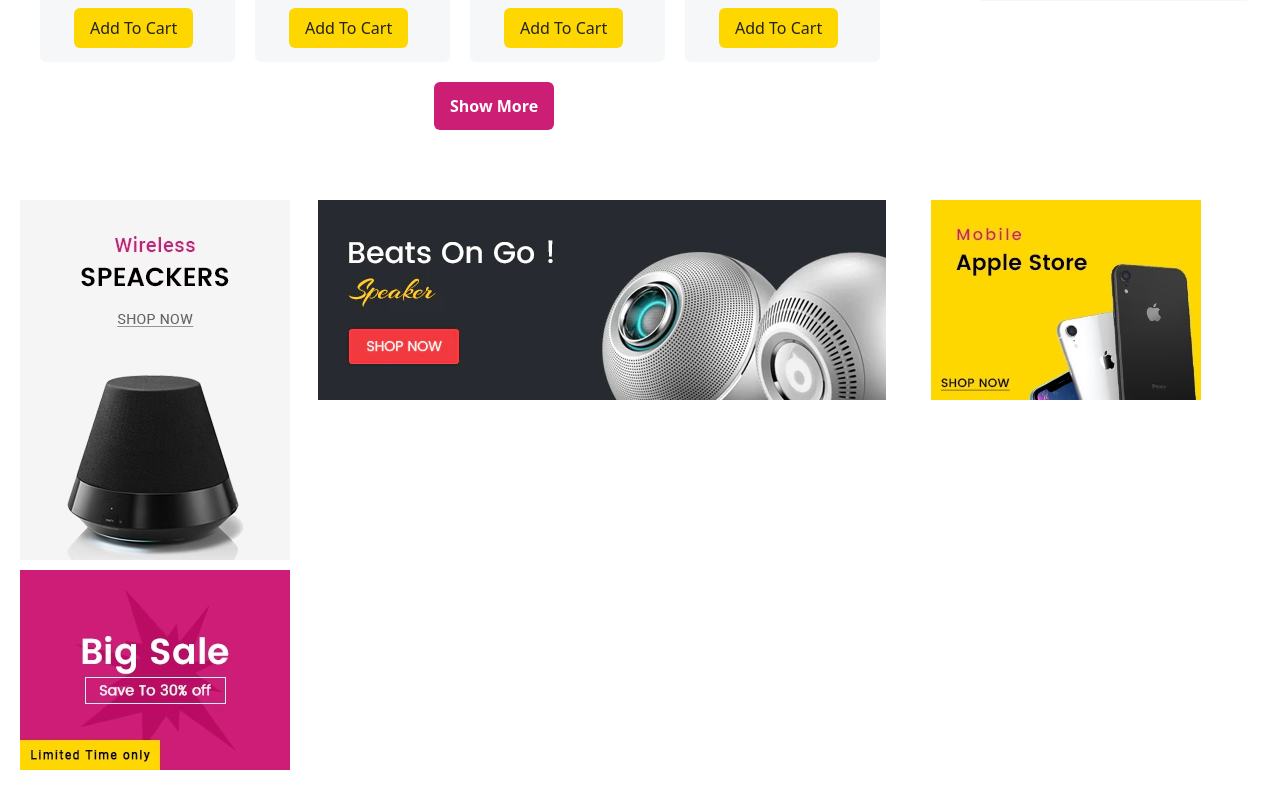
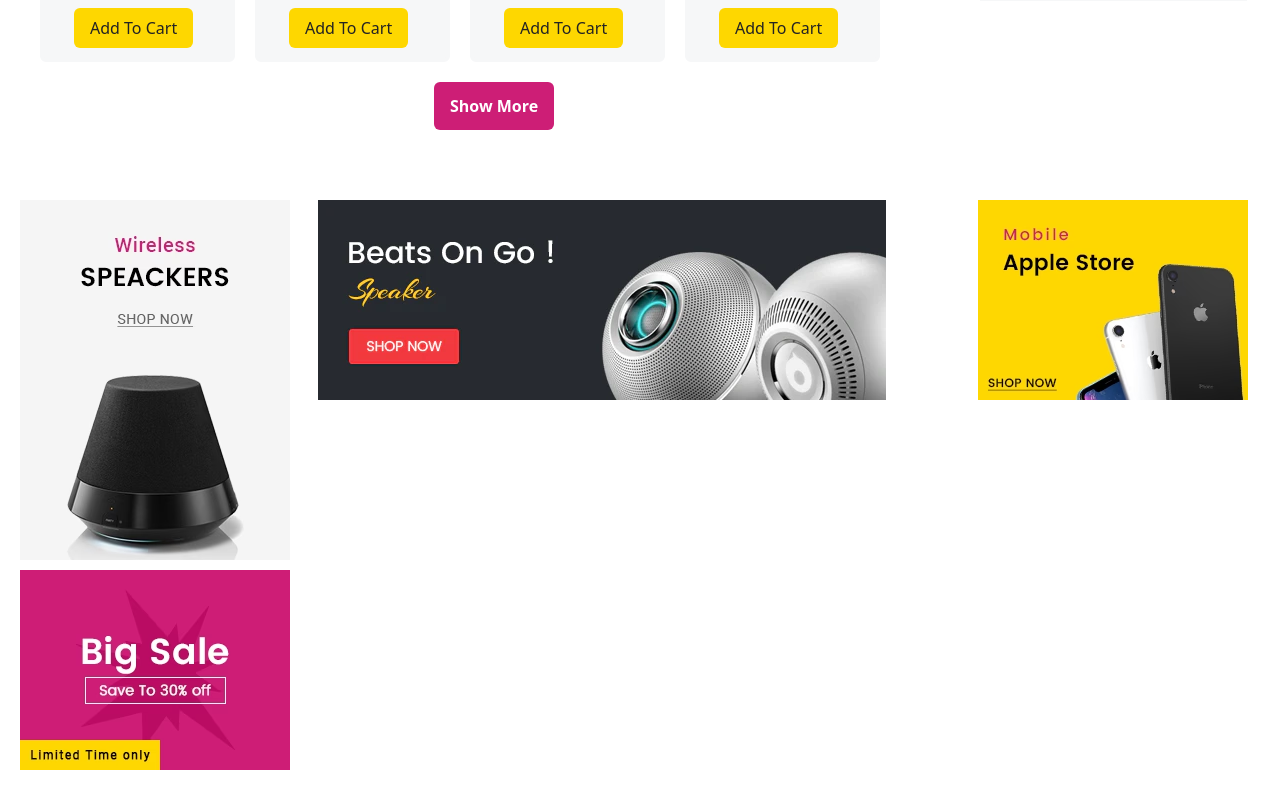
Before and after one commit to ShaliniNayan/ecom-pra, a React (Create React App) app: page / in a window 1280 px wide. Shown: the part 1312-2112 px from the top of the page. Built offline with nearby package versions, Linux system fonts and the light colour scheme.

Commit message:
Update the styling

```diff
--- a/src/comp/home.js
+++ b/src/comp/home.js
@@ -145,7 +145,7 @@
               </div>
             </div>
             <div className='right_box w-[75%]'>
-              <div className='top max-w-[95%] flex justify-between mt-[10px]'>
+              <div className='top max-w-[100%] flex justify-between mt-[10px]'>
                 <img src='image/Multi-Banner-3.webp' alt=''></img>
                 <img src='image/Multi-Banner-4.avif' alt=''></img>
               </div>
```
